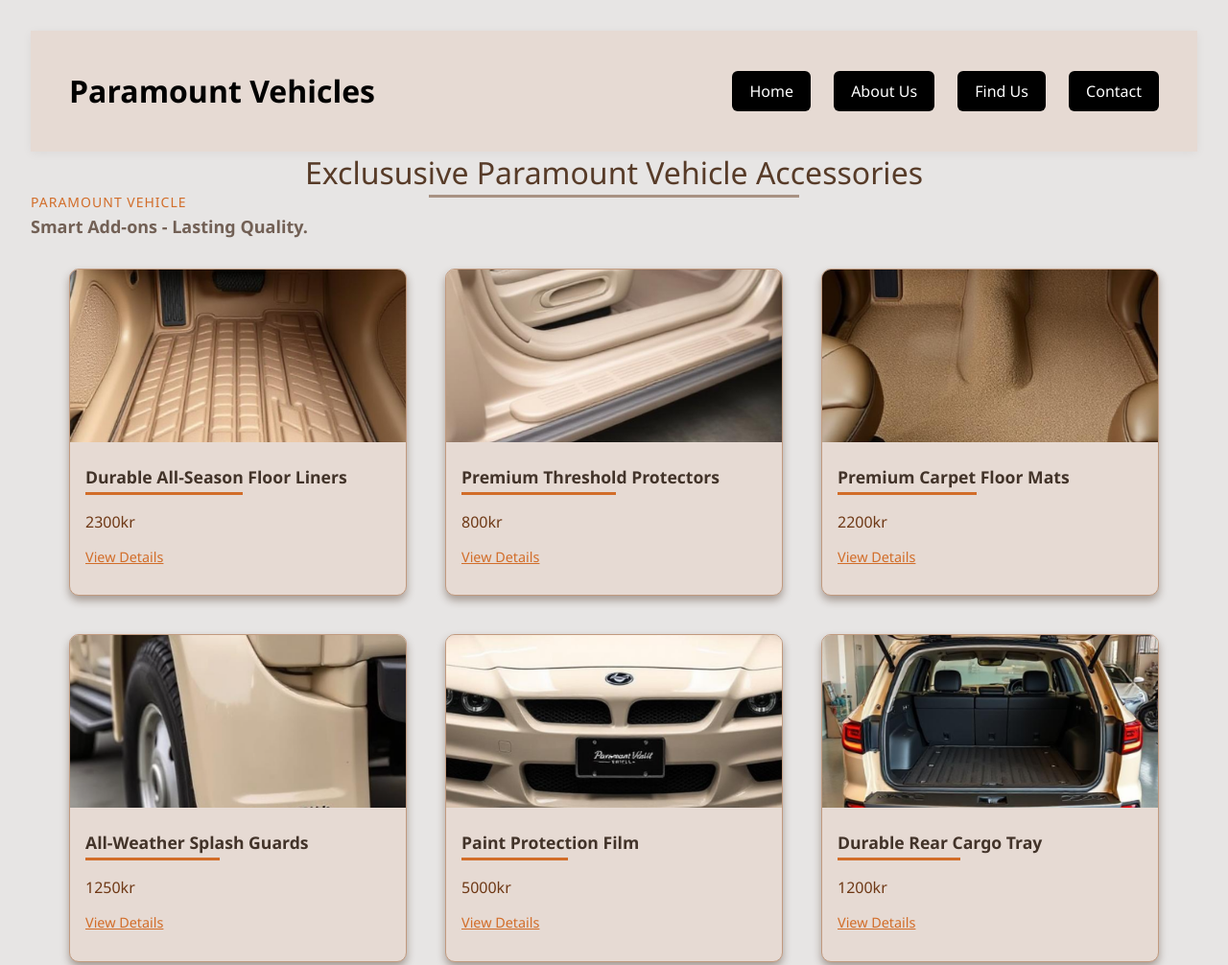
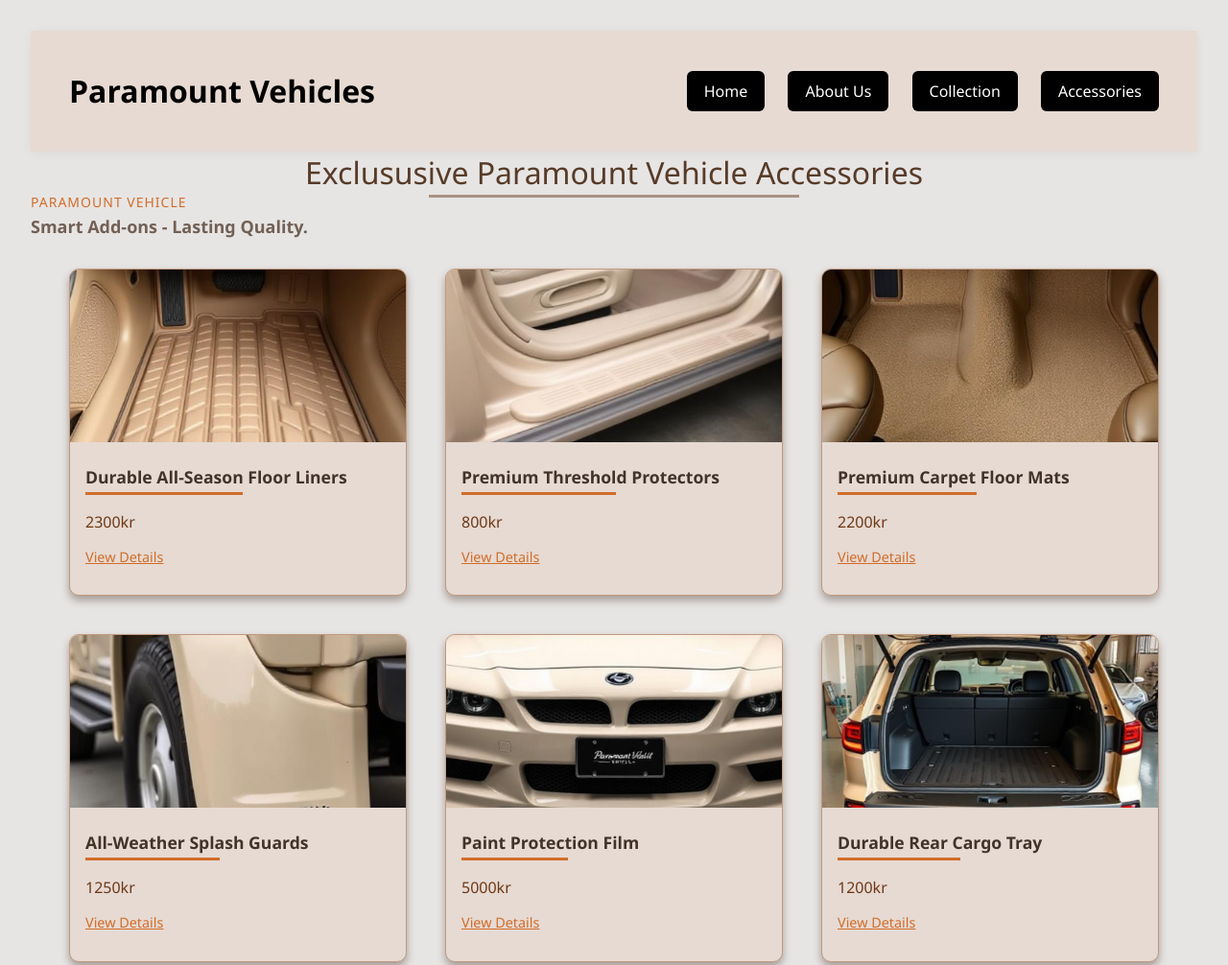
Before and after one commit to Saazaaaa/Paramount-Vehicle, a plain HTML site: page index5.html in a window 1280 px wide. Shown: the top 1006 px of the page at 96% size. Drawn offline with Linux system fonts and the light colour scheme.

Commit message:
Update index5.html

```diff
--- a/index5.html
+++ b/index5.html
@@ -13,9 +13,9 @@
     <h1>Paramount Vehicles</h1>
     <nav>
         <a href="index.html">Home</a>
-        <a href="index4.html">About Us</a>
-        <a href="#">Find Us</a>
-        <a href="#">Contact</a>
+      <a href="index4.html">About Us</a>
+      <a href="index2.html">Collection</a>
+      <a href="index5.html">Accessories</a>
     </nav>
  </header>
 
```
